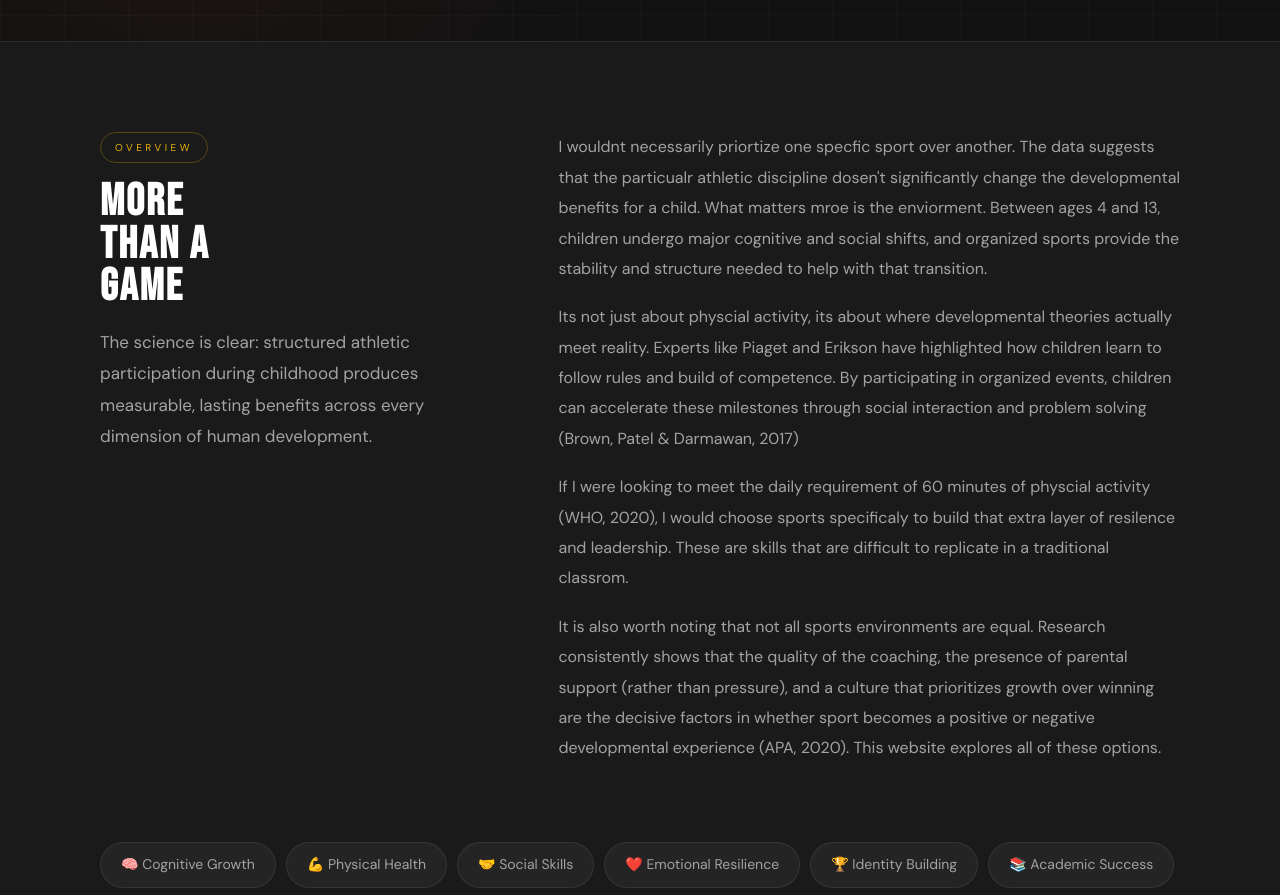
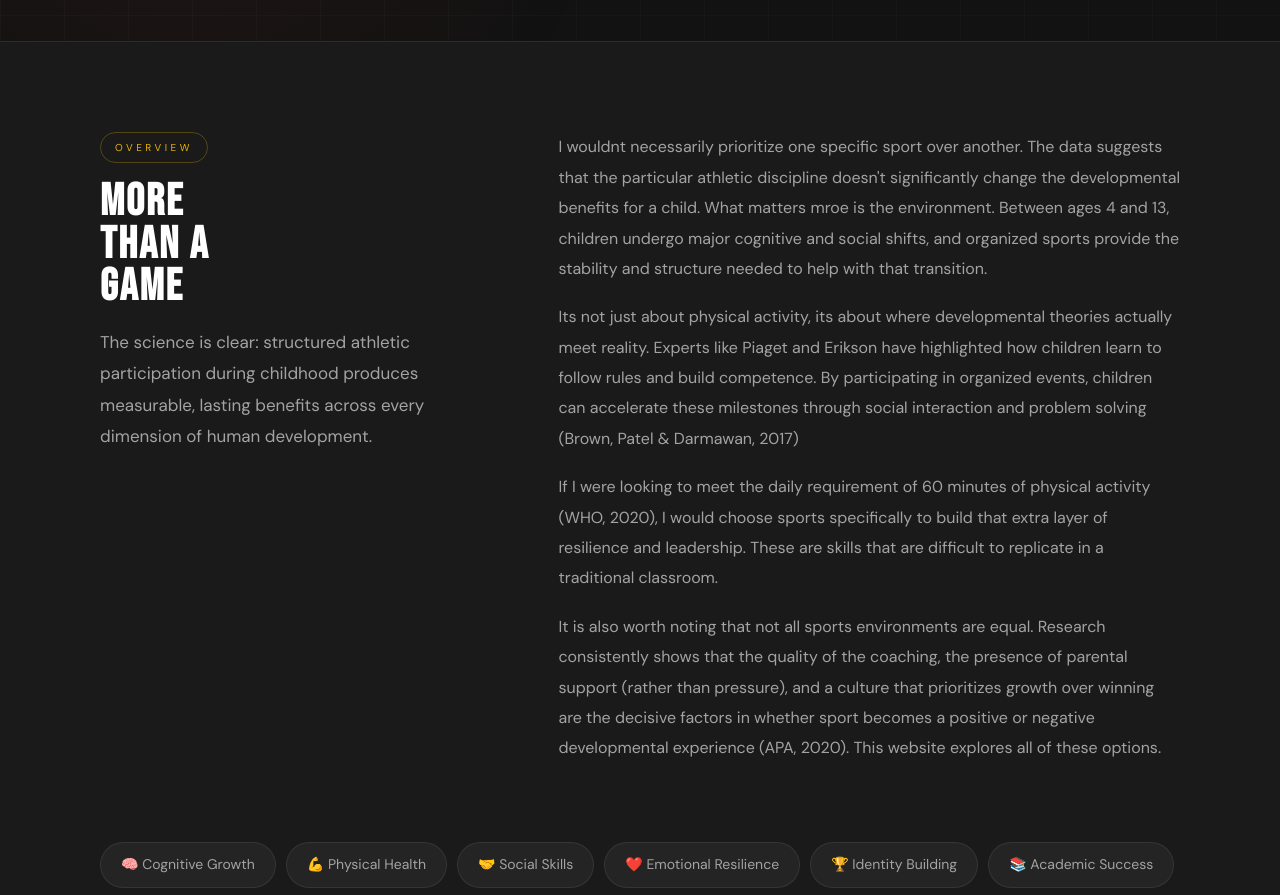
Before and after one commit to ParkerDingle/Chris-Website, a plain HTML site: page index.html in a window 1280 px wide. Shown: the part 885-1780 px from the top of the page. Drawn offline with Linux system fonts and the light colour scheme.

Commit message:
Update index.html

```diff
--- a/index.html
+++ b/index.html
@@ -83,22 +83,22 @@
           </div>
           <div class="intro-content">
             <p>
-              I wouldnt necessarily priortize one specfic sport over another. The data suggests
-              that the particualr athletic discipline dosen't significantly change the developmental
-              benefits for a child. What matters mroe is the enviorment. Between ages 4 and 13, children
+              I wouldnt necessarily prioritize one specific sport over another. The data suggests
+              that the particular athletic discipline doesn't significantly change the developmental
+              benefits for a child. What matters mroe is the environment. Between ages 4 and 13, children
               undergo major cognitive and social shifts, and organized sports provide the stability and
               structure needed to help with that transition.
             </p>
             <p>
-              Its not just about physcial activity, its about where developmental theories actually meet
+              Its not just about physical activity, its about where developmental theories actually meet
               reality. Experts like Piaget and Erikson have highlighted how children learn to follow rules
-              and build of competence. By participating in organized events, children can accelerate these
+              and build competence. By participating in organized events, children can accelerate these
               milestones through social interaction and problem solving (Brown, Patel & Darmawan, 2017)
             </p>
             <p>
-              If I were looking to meet the daily requirement of 60 minutes of physcial activity (WHO, 2020),
-              I would choose sports specificaly to build that extra layer of resilence and leadership. These
-              are skills that are difficult to replicate in a traditional classrom.
+              If I were looking to meet the daily requirement of 60 minutes of physical activity (WHO, 2020),
+              I would choose sports specifically to build that extra layer of resilience and leadership. These
+              are skills that are difficult to replicate in a traditional classroom.
             </p>
             <p>
               It is also worth noting that not all sports environments are equal. Research
```
